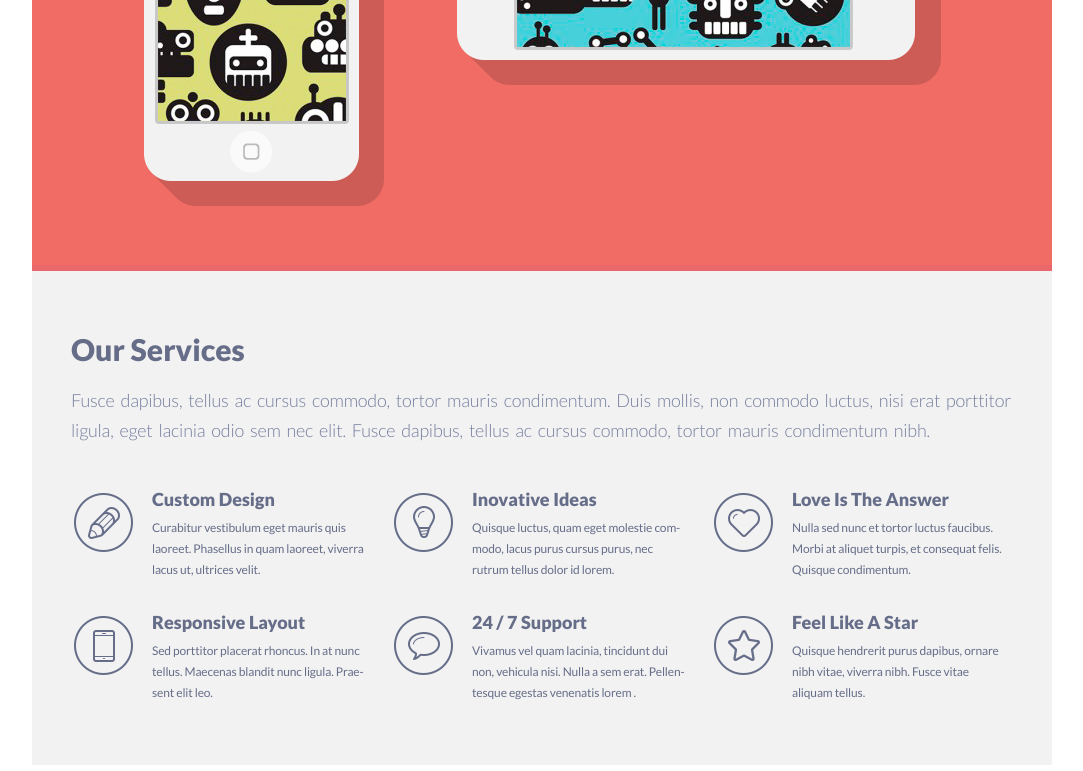
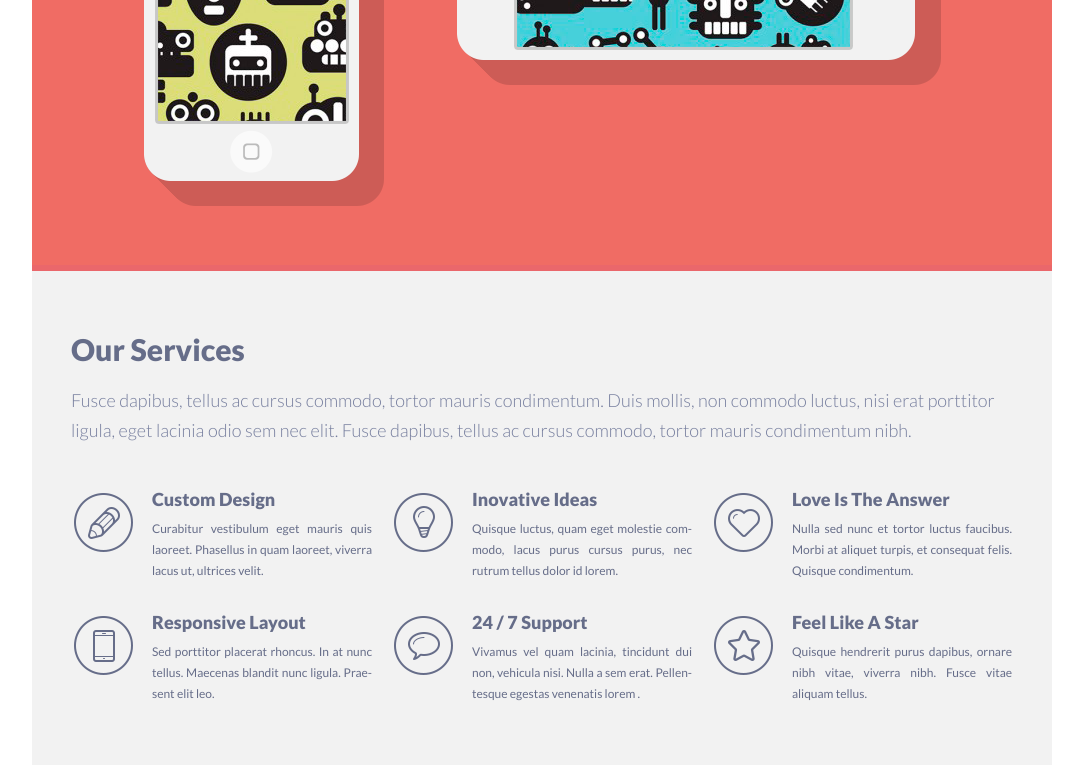
Before and after one commit to IgorBaranovDev/singolo, a plain HTML site: page singolo1.html in a window 1280 px wide. Shown: the part 424-1195 px from the top of the page, without its empty margins (98-1181 px from the left). Drawn offline with Linux system fonts and the light colour scheme.

Commit message:
fix: change styles

```diff
--- a/singolo1.css
+++ b/singolo1.css
@@ -232,10 +232,9 @@ button:focus {
   font-family: 'Lato-Light', sans-serif;
   font-size: 18px;
   color: #767e9e;
-  line-height: 27px;
   line-height: 30px;
-  letter-spacing: -0.013rem;
-  word-spacing: 2.7px;
+  letter-spacing: 0.001rem;
+  text-align: justify;
 }
 
 .sevices__cards {
@@ -261,7 +260,7 @@ button:focus {
 .description__title {
   font-family: 'Lato-Black', sans-serif;
   font-size: 18px;
-  line-height: 0.992;
+  letter-spacing: 0.002em;
   color: #666d89;
 }
 
@@ -271,7 +270,7 @@ button:focus {
   font-family: 'Lato-Regular', sans-serif;
   text-align: justify;
   color: #666d89;
-  letter-spacing: -0.009rem;
+  letter-spacing: -0.001rem;
   margin-top: -10px;
 }
 
@@ -288,7 +287,8 @@ button:focus {
 .item__description {
   position: absolute;
   left: 80px;
-  top: 28px;
+  top: 25px;
+
   width: 220px;
   height: 110px;
   overflow: hidden;
--- a/singolo1.html
+++ b/singolo1.html
@@ -73,8 +73,8 @@
           </div>
           <div class="item__description">
             <h3 class="description__title">Custom Design</h3>
-            <p class="description__text">Curabitur vestibulum eget mauris quis<br> laoreet. Phasellus in quam laoreet,
-              viverra<br> lacus ut, ultrices velit.</p>
+            <p class="description__text">Curabitur vestibulum eget mauris quis laoreet. Phasellus in quam laoreet,
+              viverra lacus ut, ultrices velit.</p>
           </div>
         </div>
         <div class="cards__item">
@@ -83,9 +83,8 @@
           </div>
           <div class="item__description">
             <h3 class="description__title">Inovative Ideas</h3>
-            <p class="description__text">Quisque luctus, quam eget molestie com-<br>modo, lacus purus cursus purus,
-              nec<br>
-              rutrum tellus dolor id lorem.</p>
+            <p class="description__text">Quisque luctus, quam eget molestie com-modo, lacus purus cursus purus,
+              nec rutrum tellus dolor id lorem.</p>
           </div>
         </div>
         <div class="cards__item">
@@ -94,9 +93,9 @@
           </div>
           <div class="item__description">
             <h3 class="description__title">Love Is The Answer</h3>
-            <p class="description__text">Nulla sed nunc et tortor luctus faucibus.<br> Morbi at aliquet turpis, et
+            <p class="description__text">Nulla sed nunc et tortor luctus faucibus. Morbi at aliquet turpis, et
               consequat
-              felis.<br> Quisque condimentum.</p>
+              felis. Quisque condimentum.</p>
           </div>
         </div>
         <div class="cards__item">
@@ -105,8 +104,8 @@
           </div>
           <div class="item__description">
             <h3 class="description__title">Responsive Layout</h3>
-            <p class="description__text">Sed porttitor placerat rhoncus. In at nunc<br> tellus. Maecenas blandit nunc
-              ligula. Prae-<br>sent elit leo.</p>
+            <p class="description__text">Sed porttitor placerat rhoncus. In at nunc tellus. Maecenas blandit nunc
+              ligula. Prae-sent elit leo.</p>
           </div>
         </div>
         <div class="cards__item">
@@ -115,9 +114,8 @@
           </div>
           <div class="item__description">
             <h3 class="description__title">24 / 7 Support</h3>
-            <p class="description__text">Vivamus vel quam lacinia, tincidunt dui<br> non, vehicula nisi. Nulla a sem
-              erat.
-              Pellen-<br>tesque egestas venenatis lorem .</p>
+            <p class="description__text">Vivamus vel quam lacinia, tincidunt dui non, vehicula nisi. Nulla a sem erat.
+              Pellen-tesque egestas venenatis lorem .</p>
           </div>
         </div>
         <div class="cards__item">
@@ -126,9 +124,8 @@
           </div>
           <div class="item__description">
             <h3 class="description__title">Feel Like A Star</h3>
-            <p class="description__text">Quisque hendrerit purus dapibus, ornare<br> nibh vitae, viverra nibh. Fusce
-              vitae<br>
-              aliquam tellus.</p>
+            <p class="description__text">Quisque hendrerit purus dapibus, ornare nibh vitae, viverra nibh. Fusce
+              vitae aliquam tellus.</p>
           </div>
         </div>
       </div>
```
